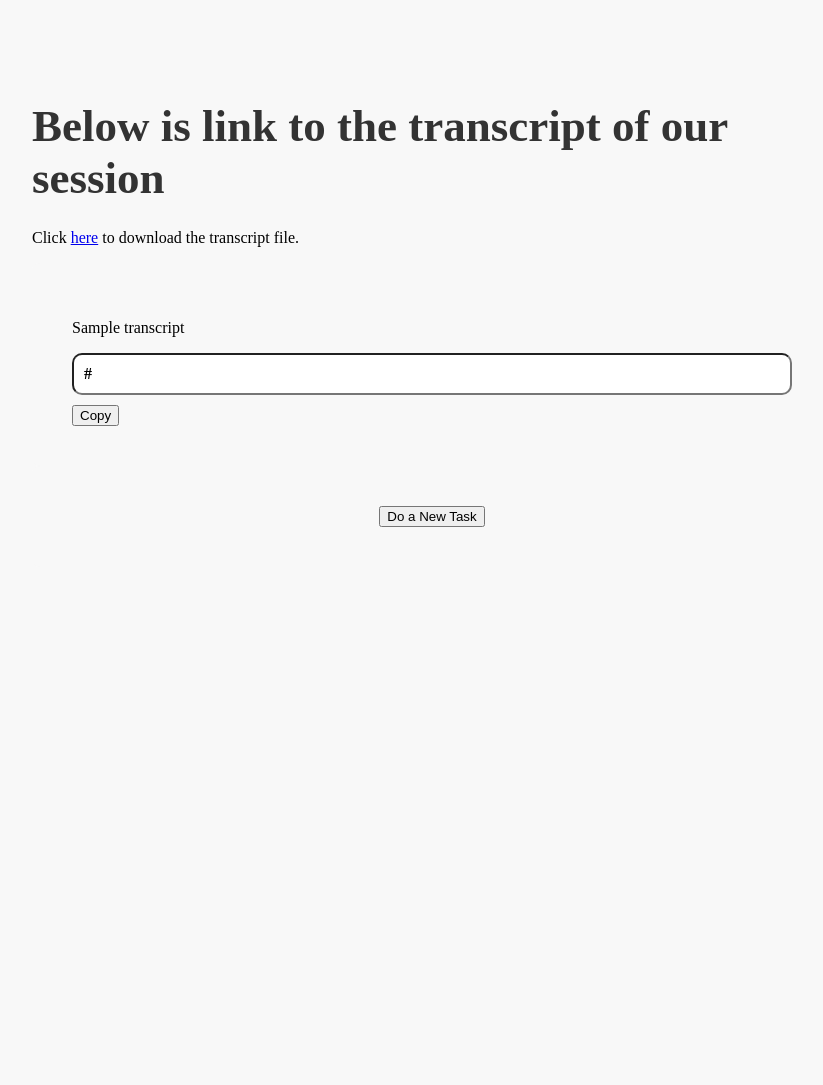
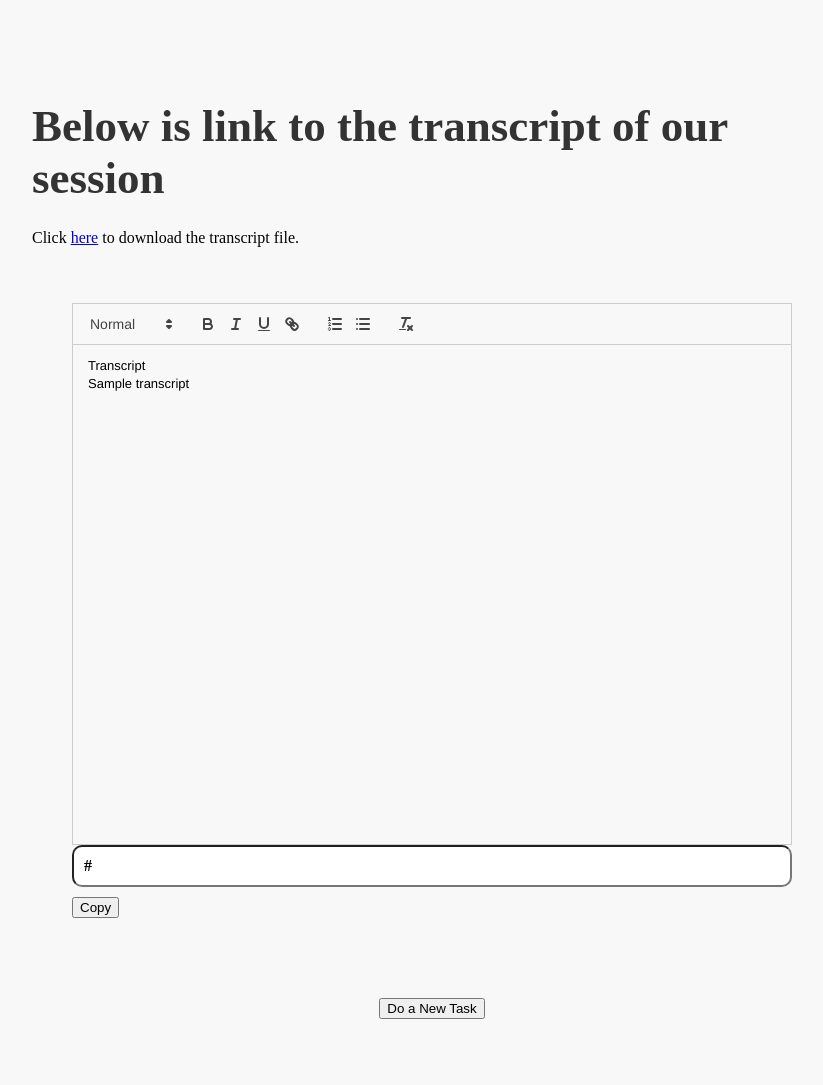
Before and after one commit to Mrigesh901/Dell-A-dev-0.1.1, a Flask app: template templates/Something_else_final.html in a window 1280 px wide. Shown: the top 1085 px of the page, without its empty margins (208-1031 px from the left). Before the commit the page ends 527 px from the top, so only its background shows below. Run offline with Flask 3, Linux system fonts and the light colour scheme; the template is opened without the code that fills it: most values are stand-ins (such as "Sample title", 1, 10 or a date in 2020); some libraries are stand-ins or nearby versions.

Commit message:
Added rich text editor

```diff
--- a/static/styles.css
+++ b/static/styles.css
@@ -126,39 +126,12 @@ button[type="submit"]:hover {
     background-color: #e0e0e0; /* Change background color on hover */
 }
 
-/* Follow-up Prompts Styles */
-/* #followUpPrompts {
-    list-style: none;
-    padding: 0;
-    display: flex;
-    flex-wrap: wrap;
-    justify-content: space-between;
-} */
-
-/* #followUpPrompts li {
-    width: calc(33.33% - 20px);
-    margin-bottom: 20px;
-    padding: 15px;
-    background-color: #e8d7eb;
-    border-radius: 8px;
-    cursor: pointer;
-    transition: transform 0.3s ease, background-color 0.3s ease;
-    box-sizing: border-box;
-    font-family:'Times New Roman', Times, serif;
-    font-style: italic;
-    font-weight: bold;
-}
-*/
 @media (max-width: 768px) {
     #followUpPrompts li {
         width: 100%; /* Display cards in one column on smaller screens */
     }
 }
 
-#followUpPrompts li:hover {
-    transform: scale(1.05); /* Scale up by 5% on hover */
-    background-color: #e0e0e0; /* Change background color on hover */
-}
 
 footer {
     background-color: #007bff;
--- a/templates/Something_else_final.html
+++ b/templates/Something_else_final.html
@@ -5,7 +5,11 @@
         <h4 class="title">Below is link to the transcript of our session</h4>
         <p>Click <a href="{{ download_link }}">here</a> to download the transcript file.</p>
     <div class="container">
-        <p>{{ transcript }}</p>
+        <div id="editor" style="height: 500px">
+            <p>Transcript</p>
+            <p>{{ transcript }}</p>
+            <p><br /></p>
+          </div>
         <input type="text" id="transcriptLink" value="{{ download_link }}" readonly>
         <button id="copybutton" onclick="copyTranscript()">Copy</button>
     </div>
@@ -23,6 +27,10 @@
         function redirectToIndex() {
             window.location.href = "/";
         }
+
+        var quill = new Quill('#editor', {
+         theme: 'snow'
+      });
     </script>
 
 
--- a/templates/base.html
+++ b/templates/base.html
@@ -5,6 +5,8 @@
     <meta name="viewport" content="width=device-width, initial-scale=1.0">
     <title>Della AI</title>
     <link rel="stylesheet" href="{{ url_for('static', filename='styles.css') }}">
+    <link href="https://cdn.jsdelivr.net/npm/quill@2.0.1/dist/quill.snow.css" rel="stylesheet" />
+    <script src="https://cdn.jsdelivr.net/npm/quill@2.0.1/dist/quill.js"></script>
 </head>
 <body>
 
```
Also changed, not shown: static/script.js (+0 -19 lines).
